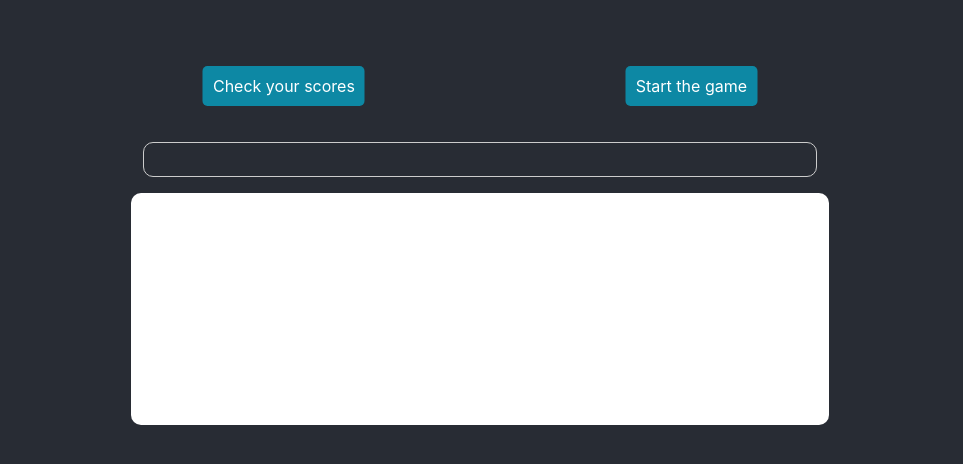
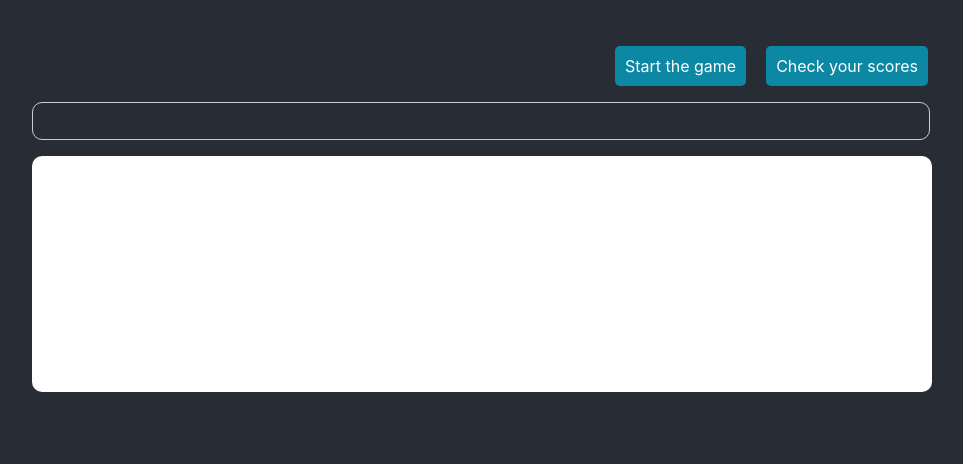
Before and after one commit to nimahkh/react-wpm, a React (Create React App) app: page / in a window 1280 px wide. Shown: the top 464 px of the page, without its empty margins (160-1123 px from the left). Built offline with nearby package versions, Linux system fonts and the light colour scheme; no server answers.

Commit message:
fix css bugs

```diff
--- a/src/App.css
+++ b/src/App.css
@@ -12,10 +12,15 @@ body {
   display:flex;
 }
 
+#root{
+  width: 100%;
+}
+
 textarea {
   min-height: 25vh;
-  min-width: 52vw;
-  padding: 2vh;
+  min-width: 100%;
+  padding-top:2%;
+  padding-bottom:2%;
   font-size: 16px !important;
   border-radius: 10px;
   border: none;
@@ -25,7 +30,8 @@ textarea {
 }
 
 .App {
-  width: 815px
+  width: 70%;
+  margin:0 auto;
 }
 
 .flex {
@@ -33,14 +39,16 @@ textarea {
 }
 
 .generatedText {
-  width: 50vw;
-  margin: 0 auto;
+  width: 100%;
   margin-bottom: 2vh;
   line-height: 30px;
   font-size: 18px;
   border: 1px solid #ccc;
-  padding: 2%;
   border-radius: 10px;
+}
+
+.entryText{
+  padding:2%
 }
 
 .newText {
@@ -136,20 +144,14 @@ textarea {
 }
 
 .menu ul {
-  display: flex;
-  width: 100%;
-  padding: 20px;
-  padding-bottom: 20px;
   padding-bottom: 30px;
-  position: relative;
-  left: 50%;
-  transform: translate(-50%, 0px);
 }
 
 .menu li {
   display: inline;
   margin: 0 auto;
   float: right;
+  margin-left:20px
 }
 
 .menu li a {
--- a/src/components/Generator/index.js
+++ b/src/components/Generator/index.js
@@ -32,7 +32,7 @@ function Generator(props) {
   }, [generateNewText])
   return (<React.Fragment>
     <div className="generatedText">
-      <span dangerouslySetInnerHTML={{
+      <div className="entryText" dangerouslySetInnerHTML={{
           __html: (errors !== "" && errors !== undefined)
             ? errors
             : text
```
